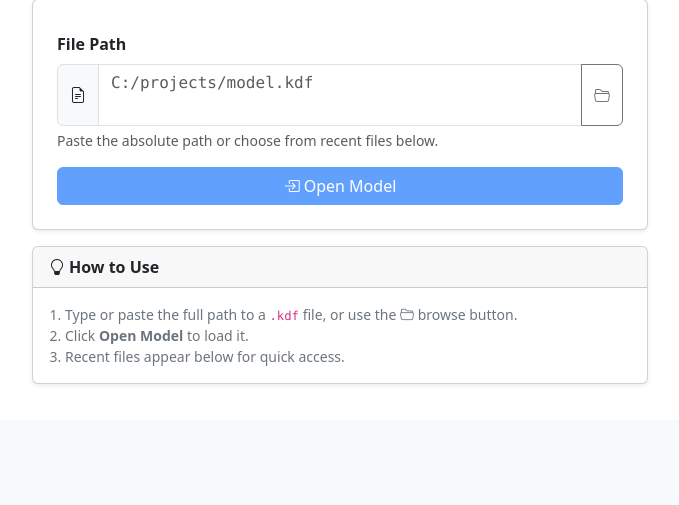
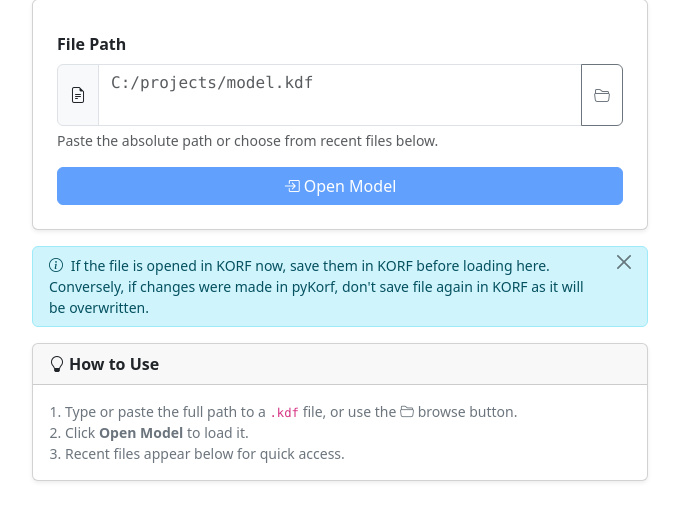
Before and after one commit to Unmask06/pyKorf, a Flask app: page / in a window 1280 px wide. Shown: the part 380-885 px from the top of the page, without its empty margins (300-979 px from the left). Before the commit the page ends 764 px from the top, so only its background shows below. Run offline with Flask 3, Linux system fonts and the light colour scheme; parts of the project's set-up code (start-up, migrations or seed data) failed here and were passed over; some libraries are stand-ins or nearby versions.

Commit message:
Add warning for potentially unsaved KDF files

```diff
--- a/pykorf/app/routes/file_picker.py
+++ b/pykorf/app/routes/file_picker.py
@@ -3,6 +3,7 @@
 from __future__ import annotations
 
 import os
+import time
 from pathlib import Path
 
 from flask import Blueprint, redirect, render_template, request, url_for
@@ -72,6 +73,13 @@ def file_picker_page():
     default_path: str = recent[0] if recent else ""
     setup_ok, sp_ok, doc_register_ok = _check_setup()
     skip_sp_override = get_skip_sp_override()
+    file_age_mins: float | None = None
+    if default_path:
+        try:
+            mtime = Path(default_path).stat().st_mtime
+            file_age_mins = (time.time() - mtime) / 60
+        except OSError:
+            pass
     return render_template(
         "file_picker.html",
         recent_files=recent,
@@ -82,6 +90,7 @@ def file_picker_page():
         sp_ok=sp_ok,
         doc_register_ok=doc_register_ok,
         skip_sp_override=skip_sp_override,
+        file_age_mins=file_age_mins,
     )
 
 
--- a/pykorf/app/templates/file_picker.html
+++ b/pykorf/app/templates/file_picker.html
@@ -78,6 +78,24 @@
       </div>
     </div>
 
+    {% if file_age_mins is not none and file_age_mins > 5 %}
+    <div class="alert alert-warning alert-dismissible mt-3 py-2 small" role="alert">
+      <i class="bi bi-exclamation-triangle-fill me-1"></i>
+      <strong>Unsaved KORF changes?</strong>
+      This file was last saved {{ file_age_mins | int }} min ago.
+      If you have made changes in KORF since then, save them in KORF before loading here.
+      Conversely, if changes were made in pyKorf, re-open this file here without saving in KORF to pick up those changes.
+      <button type="button" class="btn-close btn-sm py-2" data-bs-dismiss="alert" aria-label="Dismiss"></button>
+    </div>
+    {% else %}
+    <div class="alert alert-info alert-dismissible mt-3 py-2 small" role="alert">
+      <i class="bi bi-info-circle me-1"></i>
+      If the file is opened in KORF now, save them in KORF before loading here.
+      Conversely, if changes were made in pyKorf, don't save file again in KORF as it will be overwritten.
+      <button type="button" class="btn-close btn-sm py-2" data-bs-dismiss="alert" aria-label="Dismiss"></button>
+    </div>
+    {% endif %}
+
     {% if recent_files %}
     <div class="card mt-3 shadow-sm">
       <div class="card-header fw-semibold">
```
